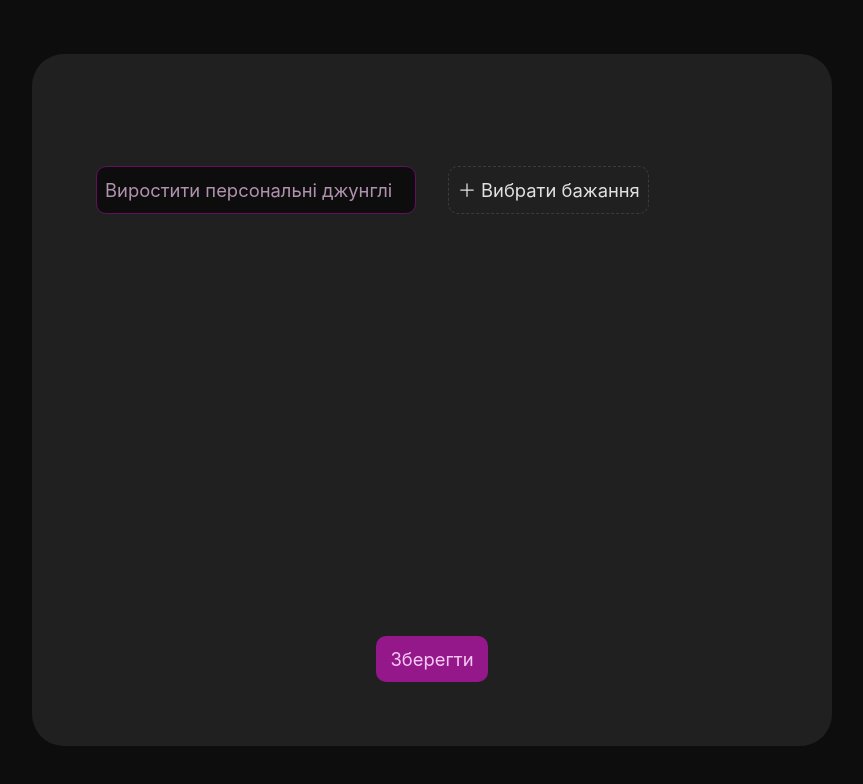
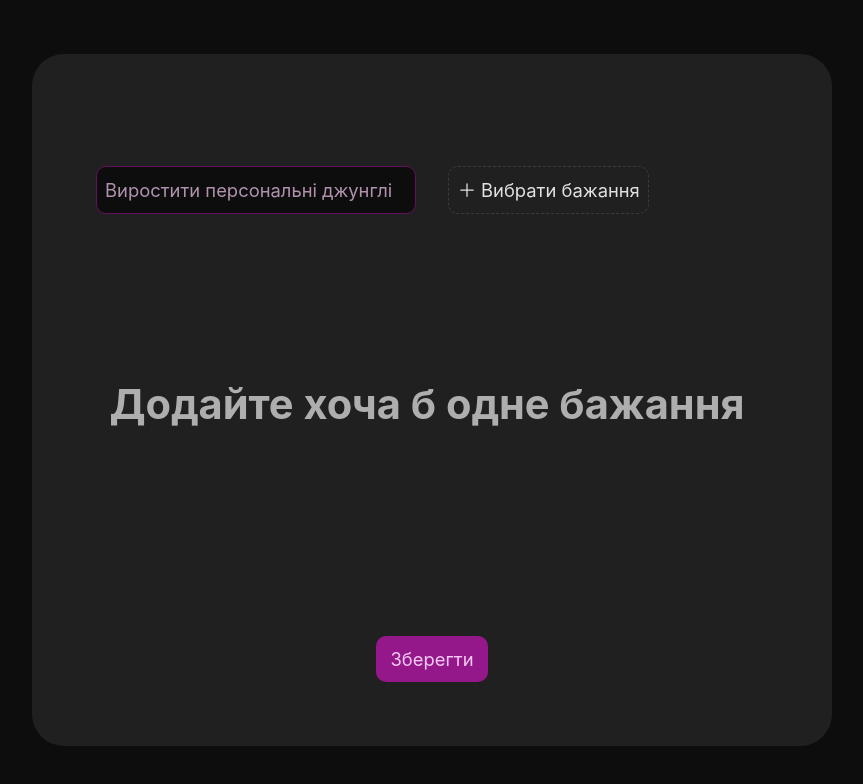
Before and after one commit to daniilraptanov/hvirtka-wishes-picker, a website built with Vite: page index.html in a window 1280 px wide. Shown: the whole page, without its empty margins (208-1071 px from the left). Built offline with nearby package versions, Linux system fonts and the light colour scheme.

Commit message:
feat: add styling for empty wishes list and update HTML structure

```diff
--- a/src/style.css
+++ b/src/style.css
@@ -1458,6 +1458,14 @@ body.conversation_page {
     scrollbar-color: var(--orchid-800) transparent;
 }
 
+.empty_wishes_list {
+    display: flex;
+    align-items: center;
+    justify-content: center;
+    text-align: center;
+    opacity: 0.7;
+}
+
 .selectedWish {
     background-color: var(--orchid-800) !important;
 }
--- a/src/templates/wishes-list.html
+++ b/src/templates/wishes-list.html
@@ -1,4 +1,10 @@
-<div class="selection-btn-container wishes-list">
+<div
+    class="selection-btn-container wishes-list"
+    :class="{ 'empty_wishes_list': selected.wishes.length === 0 }"
+>
+    <h2 x-show="userWishes.length === 0 && !selected.wishes.length">
+        Додайте хоча б одне бажання
+    </h2>
     <template x-for="wish in selected.wishes" :key="wish.id">
         <button
             class="selection-btn wish-card"
```
